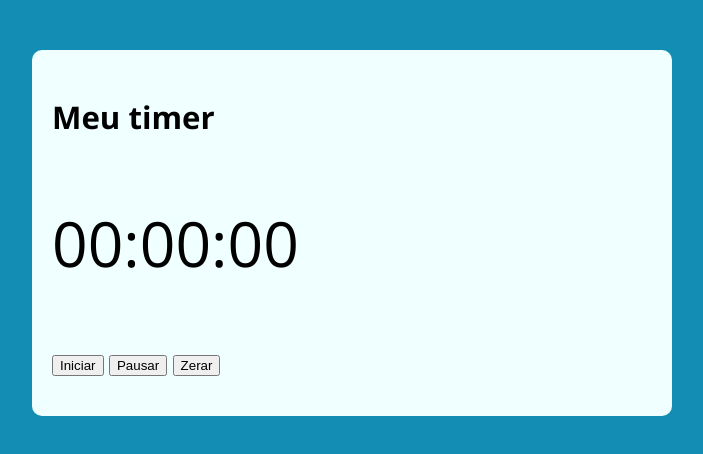
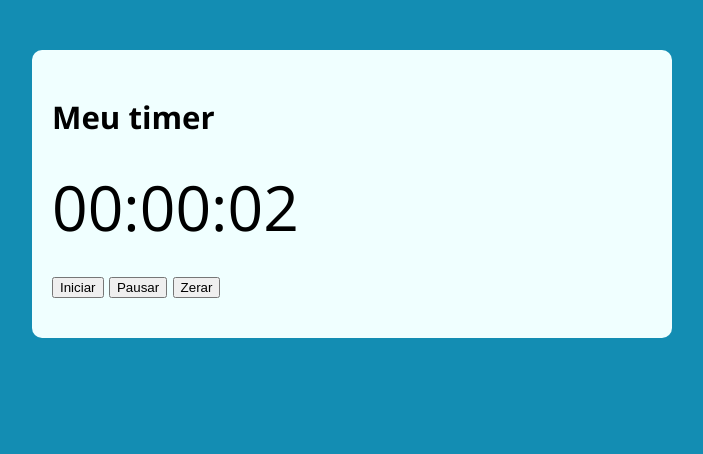
Before and after one commit to VisonaN/JS_Basico_ao_Avancado, a plain HTML site: page exTimer/index.html in a window 1280 px wide. Both pictures are taken after a click on the button "Iniciar". Shown: the whole page, without its empty margins (288-991 px from the left). Drawn offline with nearby package versions, Linux system fonts and the light colour scheme.

Commit message:
Projeto timer

```diff
--- a/exTimer/assets/css/style.css
+++ b/exTimer/assets/css/style.css
@@ -65,5 +65,10 @@ form button:active {
 }
 
 .relogio {
+    margin: auto;
     font-size: 3em;
 }
+
+.pausado {
+    color: brown;
+}
--- a/exTimer/assets/js/main.js
+++ b/exTimer/assets/js/main.js
@@ -1 +1,72 @@
-const relogio = document.querySelector('.relogio')
+function relogio() {
+    function getTimeFromSeconds(seconds) {
+        const data = new Date(seconds * 1000);
+        return data.toLocaleTimeString('pt-br', {
+            hour12: false,
+            timeZone: 'UTC'
+        });
+    }
+
+    //console.log(getTimeFromSeconds(10))
+    /* COM O DOCUMENT.ADDEVENTLISTENER('CLICK', FUNCTION(E)) NÃO PRECISA MAIS SELECIONAR OS BOTÕES COMO ABAIXO
+    const iniciar = document.querySelector('.iniciar');
+    const pausar = document.querySelector('.pausar');
+    const zerar = document.querySelector('.zerar');
+    */
+    const relogio = document.querySelector('.relogio');
+    let seconds = 0;
+    let timer;
+
+    function startClock() {
+        timer = setInterval(function () {
+            seconds++;
+            relogio.innerHTML = getTimeFromSeconds(seconds);
+        }, 1000);
+    }
+
+    document.addEventListener('click', function (e) {
+        const element = e.target;
+
+        if (element.classList.contains('iniciar')) {
+            relogio.classList.remove('pausado');
+            clearInterval(timer);
+            startClock();
+        }
+
+        if (element.classList.contains('pausar')) {
+            clearInterval(timer);
+            relogio.classList.add('pausado');
+        }
+
+        if (element.classList.contains('zerar')) {
+            clearInterval(timer);
+            relogio.innerHTML = '00:00:00';
+            seconds = 0;
+            relogio.classList.remove('pausado');
+        }
+    })
+}
+
+relogio();
+// ENVELOPEI O CÓDIGO INTEIRO PARA QUE NÃO CAIA NO ESCOPO GLOBAL E NO FINAL CHAMEI A FUNÇÃO PARA FUNCIONAR
+
+// acima tem uma forma de fazer a mesma coisa de baixo mas com menos eventListener
+/*
+iniciar.addEventListener('click', function(event) {
+    relogio.classList.remove('pausado');
+    clearInterval(timer);
+    startClock();
+});
+
+pausar.addEventListener('click', function(event) {
+    clearInterval(timer);
+    relogio.classList.add('pausado');
+});
+
+zerar.addEventListener('click', function(event) {
+    clearInterval(timer);
+    relogio.innerHTML = '00:00:00';
+    seconds = 0;
+    relogio.classList.remove('pausado');
+});
+*/
```
